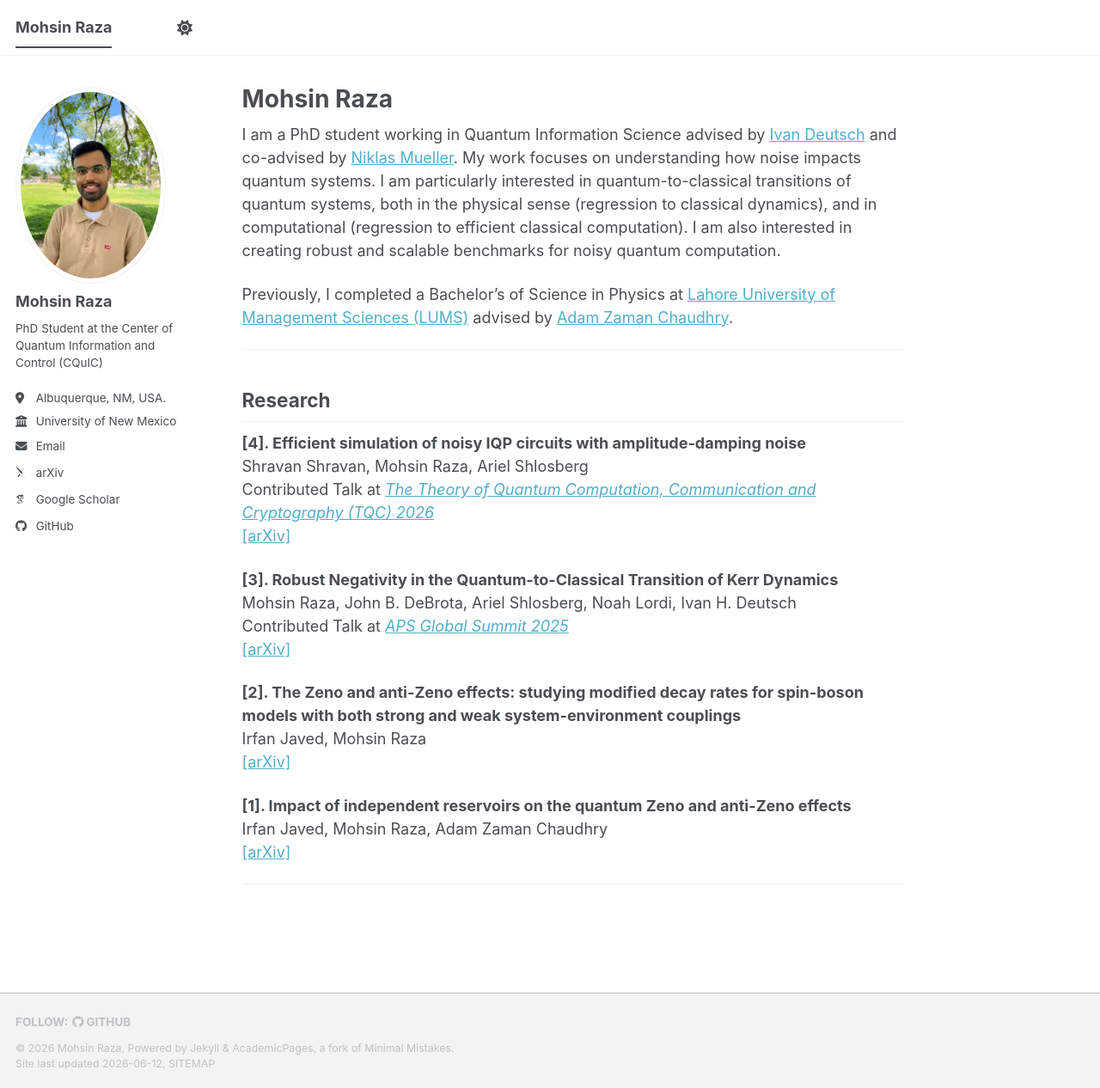
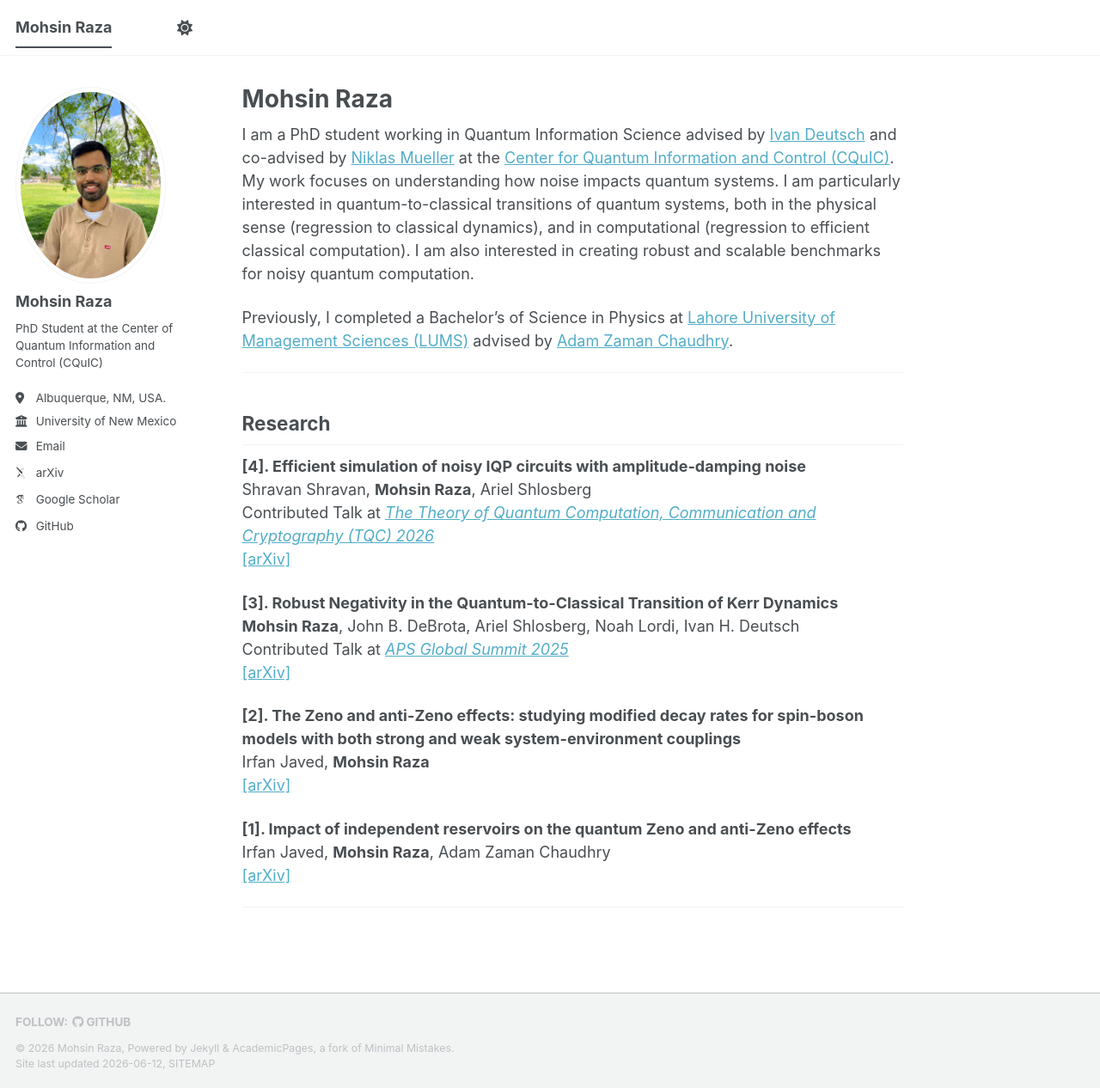
Before and after one commit to mohsinrc/mohsinrc.github.io, a Jekyll site: the page built from _pages/about.md, in a window 1280 px wide and 1266 px high. Shown: the whole window at 86% size. Built offline with Jekyll 4.4.1, drawn with Linux system fonts in a browser that asks for light colours; some web fonts are replaced; a script bundle is joined from its source files by our own code; library files that are not in the unit come from our copies.

Commit message:
minor changes

```diff
--- a/_pages/about.md
+++ b/_pages/about.md
@@ -4,7 +4,7 @@ title: "Mohsin Raza"
 author_profile: true
 ---
 
-I am a PhD student working in Quantum Information Science advised by [Ivan Deutsch](https://scholar.google.com/citations?user=TiJ3xXcAAAAJ&hl=en) and co-advised by [Niklas Mueller](https://scholar.google.com/citations?user=DlYqpI8AAAAJ&hl=en). My work focuses on understanding how noise impacts quantum systems. I am particularly interested in quantum-to-classical transitions of quantum systems, both in the physical sense (regression to classical dynamics), and in computational (regression to efficient classical computation). I am also interested in creating robust and scalable benchmarks for noisy quantum computation.
+I am a PhD student working in Quantum Information Science advised by [Ivan Deutsch](https://scholar.google.com/citations?user=TiJ3xXcAAAAJ&hl=en) and co-advised by [Niklas Mueller](https://scholar.google.com/citations?user=DlYqpI8AAAAJ&hl=en) at the [Center for Quantum Information and Control (CQuIC)](https://mohsinrc.github.io/). My work focuses on understanding how noise impacts quantum systems. I am particularly interested in quantum-to-classical transitions of quantum systems, both in the physical sense (regression to classical dynamics), and in computational (regression to efficient classical computation). I am also interested in creating robust and scalable benchmarks for noisy quantum computation.
 
 Previously, I completed a Bachelor's of Science in Physics at [Lahore University of Management Sciences (LUMS)](https://sbasse.lums.edu.pk/department-of-physics) advised by [Adam Zaman Chaudhry](https://scholar.google.com/citations?user=RNBPLXwAAAAJ&hl=en).
 
@@ -13,21 +13,21 @@ Previously, I completed a Bachelor's of Science in Physics at [Lahore University
 ## Research
 
 **[4]. Efficient simulation of noisy IQP circuits with amplitude-damping noise**
-Shravan Shravan, Mohsin Raza, Ariel Shlosberg
+Shravan Shravan, **Mohsin Raza**, Ariel Shlosberg
 Contributed Talk at [_The Theory of Quantum Computation, Communication and Cryptography (TQC) 2026_](https://tqc-conference.org/2026/)
 [[arXiv]](https://arxiv.org/abs/2604.05036)
 
 **[3]. Robust Negativity in the Quantum-to-Classical Transition of Kerr Dynamics**
-Mohsin Raza, John B. DeBrota, Ariel Shlosberg, Noah Lordi, Ivan H. Deutsch
+**Mohsin Raza**, John B. DeBrota, Ariel Shlosberg, Noah Lordi, Ivan H. Deutsch
 Contributed Talk at [_APS Global Summit 2025_](https://www.aps.org/events/2025/joint-meeting)
 [[arXiv]](https://arxiv.org/abs/2602.05223)
 
 **[2]. The Zeno and anti-Zeno effects: studying modified decay rates for spin-boson models with both strong and weak system-environment couplings**
-Irfan Javed, Mohsin Raza
+Irfan Javed, **Mohsin Raza**
 [[arXiv]](https://arxiv.org/abs/2012.05911)
 
 **[1]. Impact of independent reservoirs on the quantum Zeno and anti-Zeno effects**
-Irfan Javed, Mohsin Raza, Adam Zaman Chaudhry
+Irfan Javed, **Mohsin Raza**, Adam Zaman Chaudhry
 [[arXiv]](https://arxiv.org/abs/2012.05574)
 
 ---
--- a/_sass/_themes.scss
+++ b/_sass/_themes.scss
@@ -7,7 +7,7 @@
    ========================================================================== */
 
 /* Used to set the size for <em> */
-$doc-font-size              : 12;
+$doc-font-size              : 10;
 
 /* Paragraph indention */
 $paragraph-indent           : false; // true, false (default)
```
